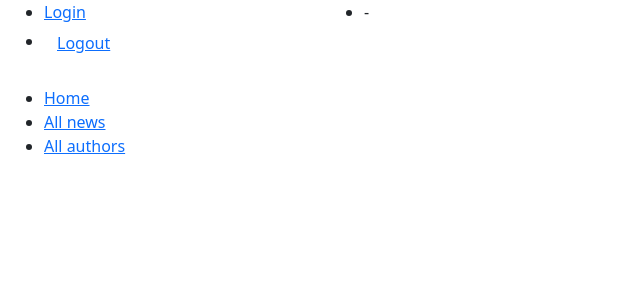
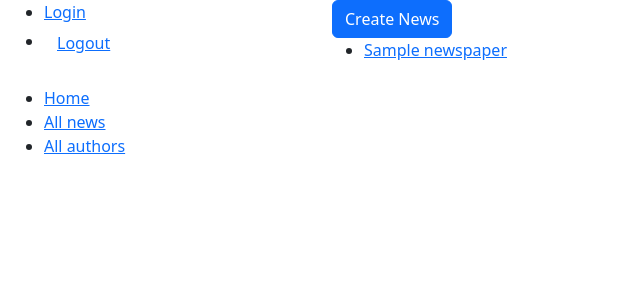
Before and after one commit to 0lex1y/news-agency, a Django app: page /news/ in a window 1280 px wide. Shown: the top 300 px of the page, without its empty margins (0-640 px from the left). Run offline with Django 5.2, Linux system fonts and the light colour scheme; tables that the repository leaves empty hold one stand-in row (values such as "Sample post").

Commit message:
Added create/ update and delete forms for news.

```diff
--- a/news/models.py
+++ b/news/models.py
@@ -1,6 +1,8 @@
 from django.conf import settings
 from django.contrib.auth.models import User, AbstractUser
 from django.db import models
+from django.urls import reverse
+
 
 class Topics(models.Model):
     name = models.CharField(max_length=255)
@@ -20,6 +22,7 @@ class Newspaper(models.Model):
         return f'{self.title} ({self.topic} - {self.published_date})'
 
 
+
 class Redactor(AbstractUser):
     years_of_experience = models.IntegerField(default=0)
 
--- a/news/urls.py
+++ b/news/urls.py
@@ -1,8 +1,11 @@
 from django.urls import path
 from .views import *
 
-
 app_name = 'news'
 urlpatterns = [
-    path('', NewsIndex.as_view(), name='index'),
+    path('', NewsListView.as_view(), name='index'),
+    path('news/create/', NewsCreateView.as_view(), name='news_create'),
+    path('news/<int:pk>/update/', NewsUpdateView.as_view(), name='news_update'),
+    path('news/<int:pk>/delete/', NewsDeleteView.as_view(), name='news_delete'),
+    path('news/<int:pk>/detail/', NewsDetailView.as_view(), name='news_detail'),
 ]
--- a/news/views.py
+++ b/news/views.py
@@ -1,9 +1,32 @@
+from django.urls import reverse_lazy
 from django.views import generic
-from django.views.generic import ListView
 from .models import *
 
-class NewsIndex(generic.ListView):
+class NewsListView(generic.ListView):
     model = Newspaper
     template_name = 'news/index.html'
     context_object_name = 'newspapers'
     paginate_by = 5
+
+
+class NewsCreateView(generic.CreateView):
+    model = Newspaper
+    fields = '__all__'
+    template_name = 'news/newspaper_form.html'
+    success_url = reverse_lazy('news:index')
+
+
+class NewsUpdateView(generic.UpdateView):
+    model = Newspaper
+    fields = '__all__'
+    template_name = 'news/newspaper_form.html'
+    success_url = reverse_lazy('news:index')
+
+class NewsDeleteView(generic.DeleteView):
+    model = Newspaper
+    template_name = 'news/newspaper_delete_confirm_form.html'
+    success_url = reverse_lazy('news:index')
+
+
+class NewsDetailView(generic.DetailView):
+    model = Newspaper
--- a/templates/news/index.html
+++ b/templates/news/index.html
@@ -6,9 +6,10 @@
 
 {% block content %}
   {% if newspapers %}
+    <a class="btn btn-primary text-justify text-lg-right" href="{% url 'news:news_create' %}">Create News</a>
     <ul>
       {% for newspaper in newspapers %}
-  <li>{{ newspaper.name }} - {{ newspaper.description }}</li>
+        <li><a href="{% url 'news:news_detail' pk=newspaper.id %}">{{ newspaper.title }}</a></li>
       {% endfor %}
     </ul>
   {% else %}
```
Also changed, not shown: templates/news/newspaper_delete_confirm_form.html (added, +10 -0 lines), templates/news/newspaper_detail.html (added, +16 -0 lines), templates/news/newspaper_form.html (added, +18 -0 lines). Lines whose indentation alone changed are shown as unchanged.
